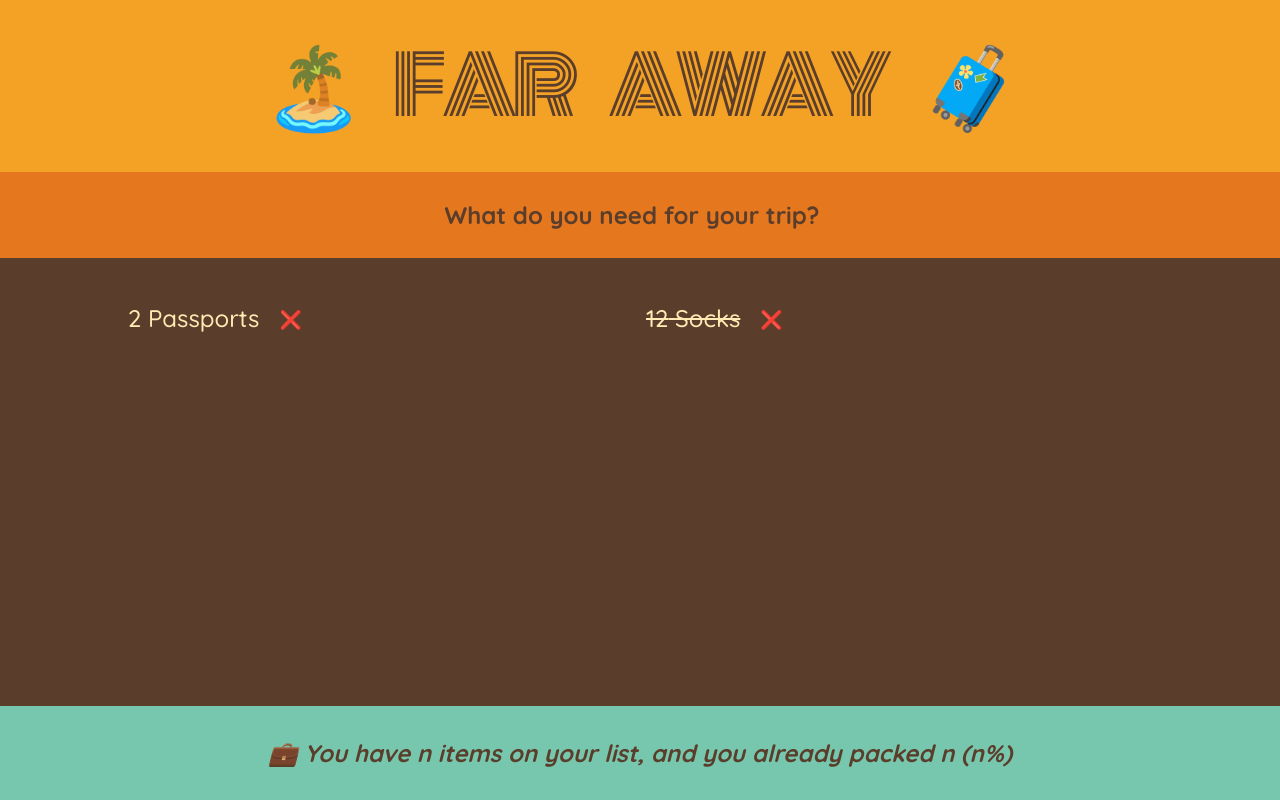
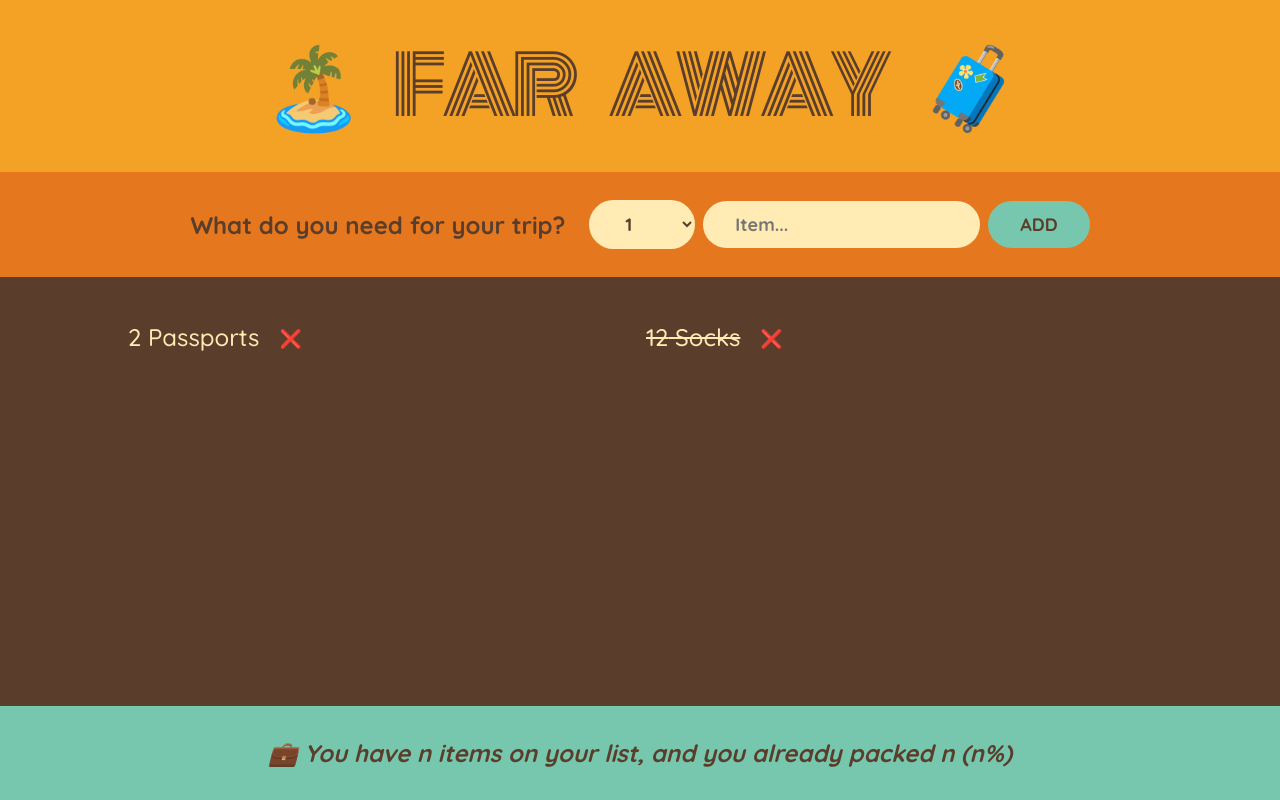
Before and after one commit to marustas/Travel-List, a React (Create React App) app: page / in a window 1280 px wide. Built offline with nearby package versions, Linux system fonts and the light colour scheme.

Commit message:
Created an array dynamically

```diff
--- a/src/App.js
+++ b/src/App.js
@@ -21,9 +21,18 @@
 };
 const Form = () => {
   return (
-    <div className="add-form">
+    <form className="add-form">
       <h3>What do you need for your trip? </h3>
-    </div>
+      <select>
+        {Array.from({ length: 20 }, (_, i) => i + 1).map((num) => (
+          <option value={num} key={num}>
+            {num}
+          </option>
+        ))}
+      </select>
+      <input type="text" placeholder="Item..."></input>
+      <button>Add</button>
+    </form>
   );
 };
 const PackingList = () => {
```
